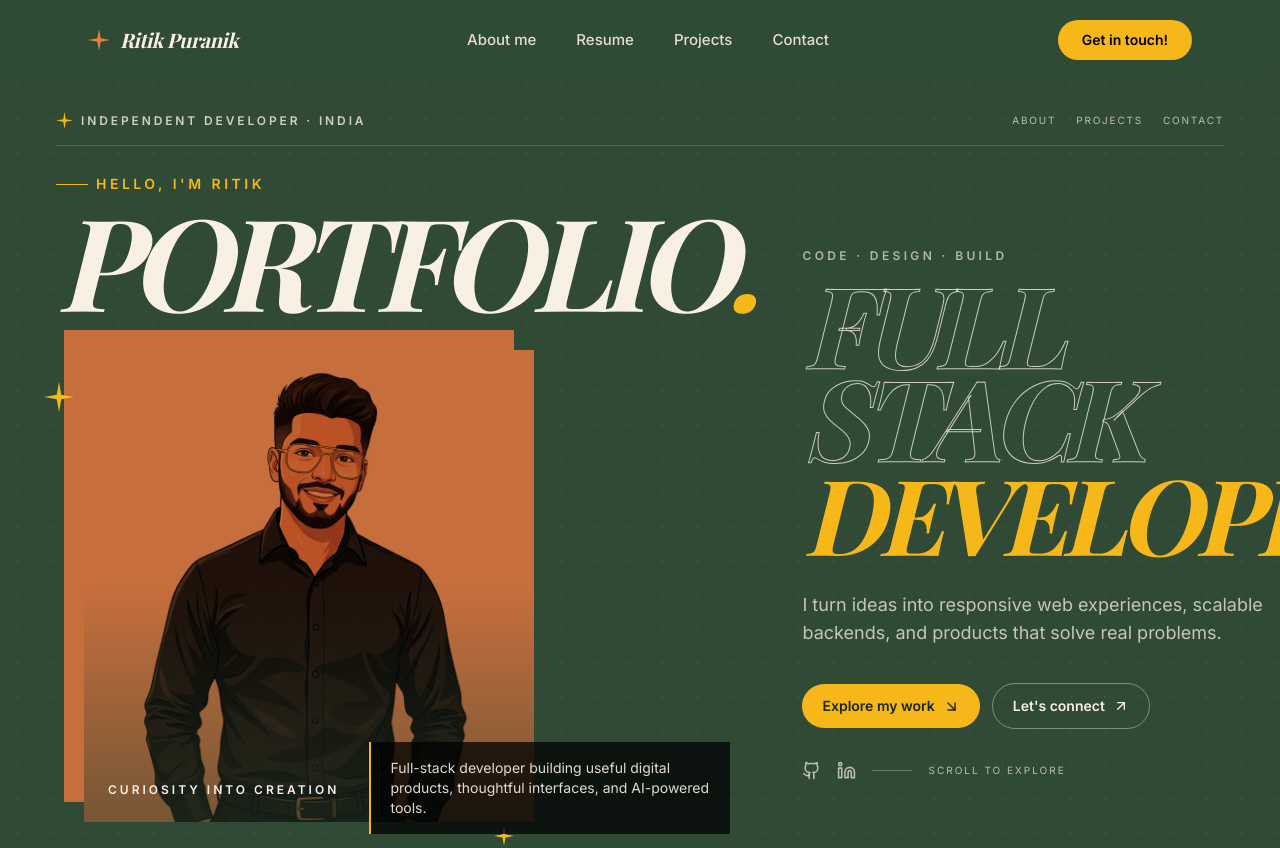
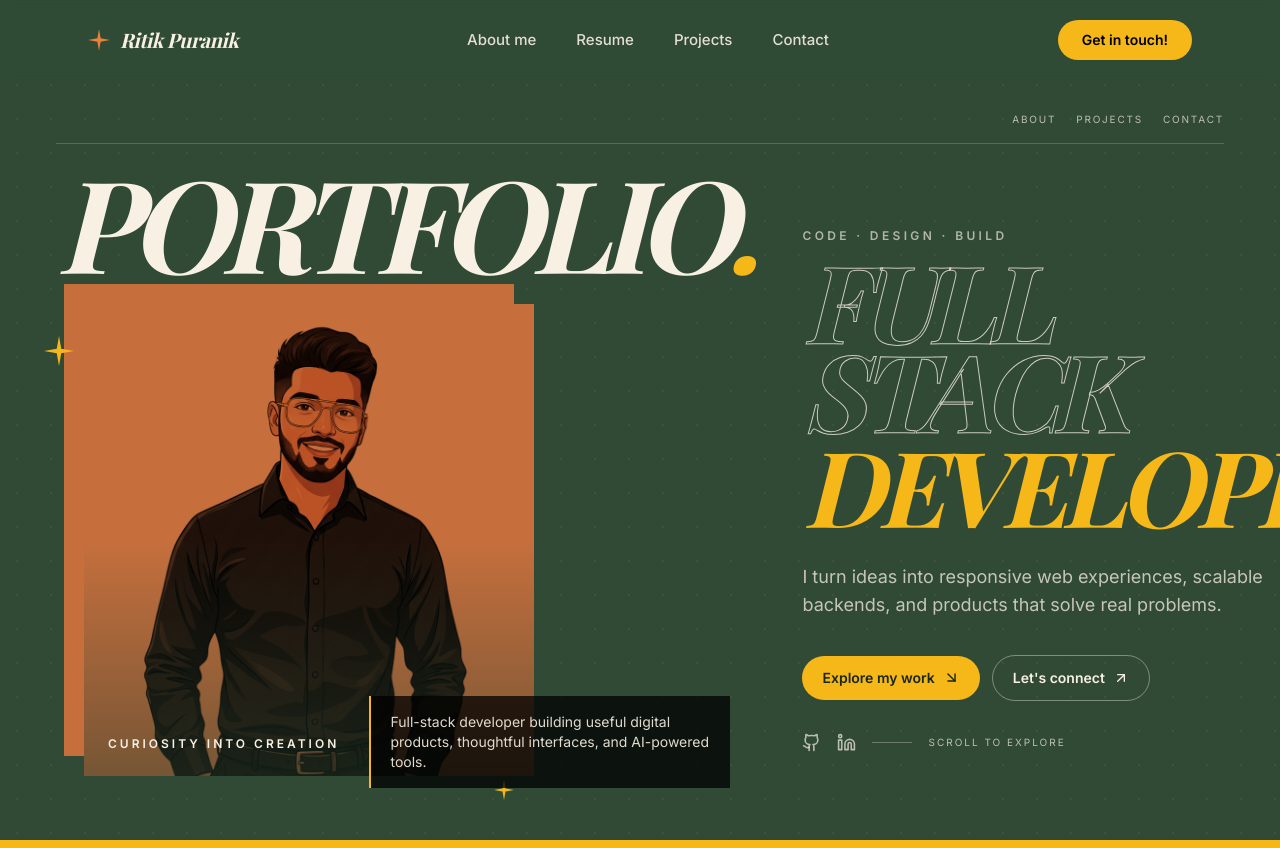
Before and after one commit to RitikPuranik/Portfolio, a React (Vite) app: page / in a window 1280 px wide. Shown: the top 848 px of the page. Built offline with nearby package versions, Linux system fonts and the light colour scheme; a web font is replaced by a local one.

Commit message:
Refine poster hero to match reference composition

```diff
--- a/src/sections/PosterHeroSection.tsx
+++ b/src/sections/PosterHeroSection.tsx
@@ -24,10 +24,7 @@ export default function HeroSection() {
     <section ref={heroRef} className="relative isolate min-h-[calc(100svh-5rem)] overflow-hidden bg-[#304A36] pb-10 pt-24 text-cream lg:min-h-screen lg:pt-28">
       <div aria-hidden="true" className="pointer-events-none absolute inset-0 opacity-[0.08]" style={{ backgroundImage: 'radial-gradient(circle, #F5B818 1px, transparent 1px)', backgroundSize: '34px 34px' }} />
       <div className="relative mx-auto max-w-[1400px] px-5 sm:px-8 lg:px-14">
-        <div className="mb-7 flex items-center justify-between gap-4 border-b border-cream/20 pb-4">
-          <div className="poster-kicker flex items-center gap-2 font-body text-[10px] font-bold uppercase tracking-[0.24em] text-cream/80 sm:text-xs">
-            <SparkleIcon size={17} fill="#F5B818" /> <span>Independent developer · India</span>
-          </div>
+        <div className="mb-7 flex items-center justify-end gap-4 border-b border-cream/20 pb-4">
           <div className="poster-kicker hidden items-center gap-5 font-body text-[10px] uppercase tracking-[0.18em] text-cream/70 sm:flex">
             <a className="transition-colors hover:text-[#F5B818]" href="#about">About</a>
             <a className="transition-colors hover:text-[#F5B818]" href="#projects">Projects</a>
@@ -35,16 +32,13 @@ export default function HeroSection() {
           </div>
         </div>
 
-        <div className="relative grid grid-cols-1 items-center gap-9 lg:min-h-[68vh] lg:grid-cols-[0.92fr_1.08fr] lg:gap-8">
+        <div className="relative grid grid-cols-1 items-center gap-7 lg:min-h-[68vh] lg:grid-cols-[0.92fr_1.08fr] lg:gap-8">
           <div className="relative order-2 pb-2 lg:order-1 lg:pb-8">
-            <div className="poster-kicker mb-4 flex items-center gap-2 font-body text-xs font-semibold uppercase tracking-[0.25em] text-[#F5B818] sm:text-sm">
-              <span className="h-px w-8 bg-[#F5B818]" /> Hello, I'm Ritik
-            </div>
             <h1 className="poster-title relative z-10 font-display text-[clamp(3.2rem,10vw,8.8rem)] font-bold italic leading-[0.78] tracking-[-0.075em] text-[#F8F0E3]">
               PORTFOLIO<span className="text-[#F5B818]">.</span>
             </h1>
 
-            <div className="poster-photo relative ml-2 mt-8 w-[82%] max-w-[450px] sm:ml-7 sm:mt-10">
+            <div className="poster-photo relative ml-2 mt-6 w-[82%] max-w-[450px] sm:ml-7 sm:mt-8">
               <div className="absolute -left-3 -top-3 h-full w-full bg-[#C66F3D] sm:-left-5 sm:-top-5" />
               <div className="relative aspect-[4/4.2] overflow-hidden bg-[#C66F3D]">
                 <img src="/ritik.png" alt="Portrait of Ritik Puranik" className="h-full w-full object-cover object-top mix-blend-multiply" style={{ filter: 'contrast(1.08) saturate(0.82)' }} />
@@ -61,7 +55,7 @@ export default function HeroSection() {
 
           <div className="order-1 flex flex-col justify-center lg:order-2 lg:pl-5">
             <div className="poster-kicker mb-3 font-body text-[10px] font-semibold uppercase tracking-[0.28em] text-cream/65 sm:text-xs">Code · Design · Build</div>
-            <div className="poster-title font-display text-[clamp(3.3rem,8.8vw,7.8rem)] font-bold italic leading-[0.82] tracking-[-0.06em] text-transparent" style={{ WebkitTextStroke: '1px rgba(248,240,227,0.78)' }}>
+            <div className="poster-title font-display text-[clamp(3rem,8.4vw,7.4rem)] font-bold italic leading-[0.82] tracking-[-0.06em] text-transparent" style={{ WebkitTextStroke: '1px rgba(248,240,227,0.78)' }}>
               FULL STACK
             </div>
             <div className="poster-title mt-2 font-display text-[clamp(3.1rem,8.2vw,7.2rem)] font-bold italic leading-[0.82] tracking-[-0.06em] text-[#F5B818]">
```
